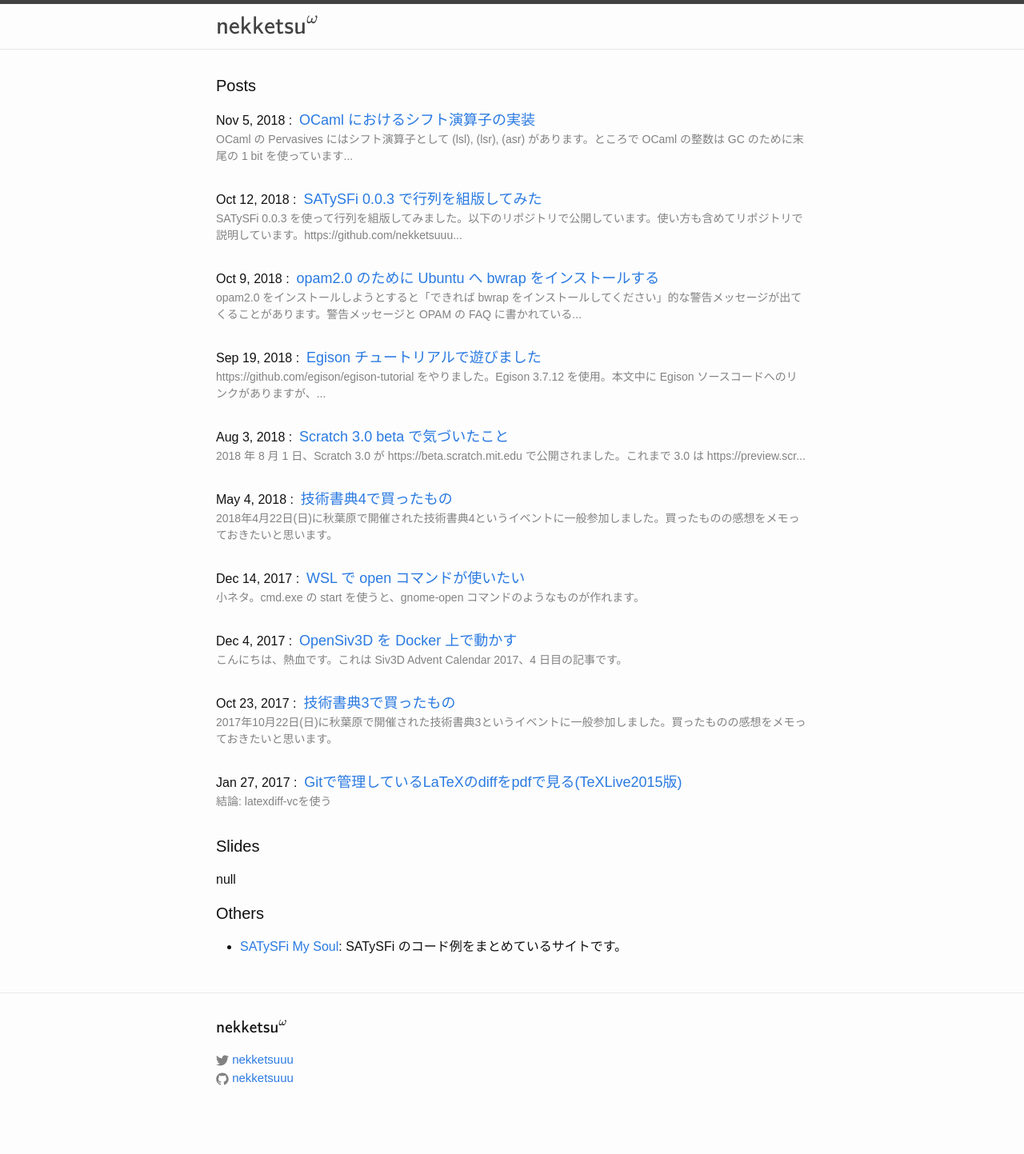
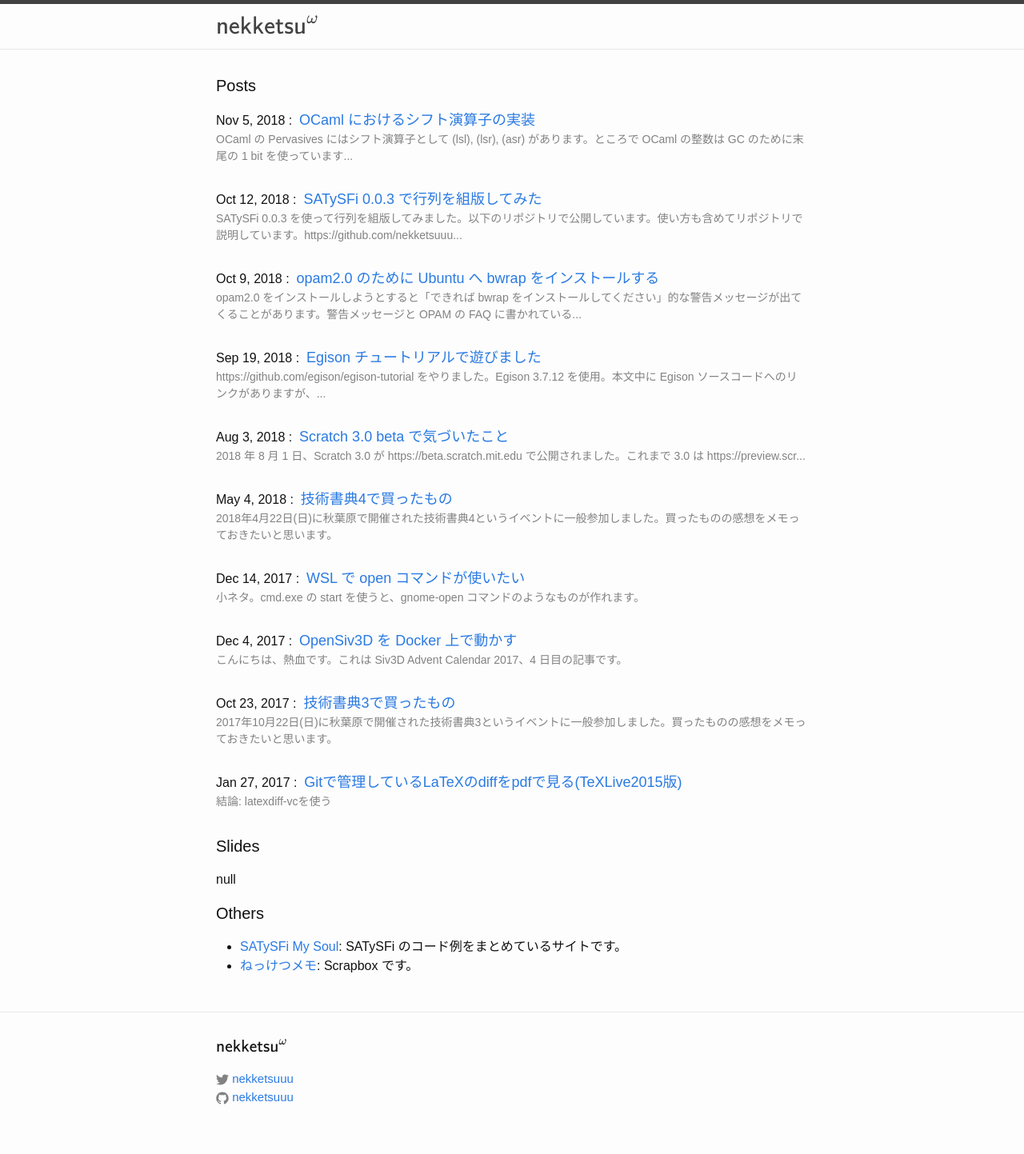
Before and after one commit to nekketsuuu/nekketsuuu.github.io, a Jekyll site: the page built from index.html, in a window 1280 px wide. Shown: the whole page at 80% size. Built offline with Jekyll 4.4.1, drawn with Linux system fonts in a browser that asks for light colours; formulas are drawn with MathJax 3; before the commit the page ends 1419 px from its top, so only the background shows below that.

Commit message:
add a link to my public Scrapbox

```diff
--- a/index.html
+++ b/index.html
@@ -39,5 +39,6 @@ layout: default
 
   <ul>
     <li><a href="satysfi-my-soul">SATySFi My Soul</a>: SATySFi のコード例をまとめているサイトです。</li>
+    <li><a href="https://scrapbox.io/nekketsuuu/">ねっけつメモ</a>: Scrapbox です。</li>
   </ul>
 </div>
```
